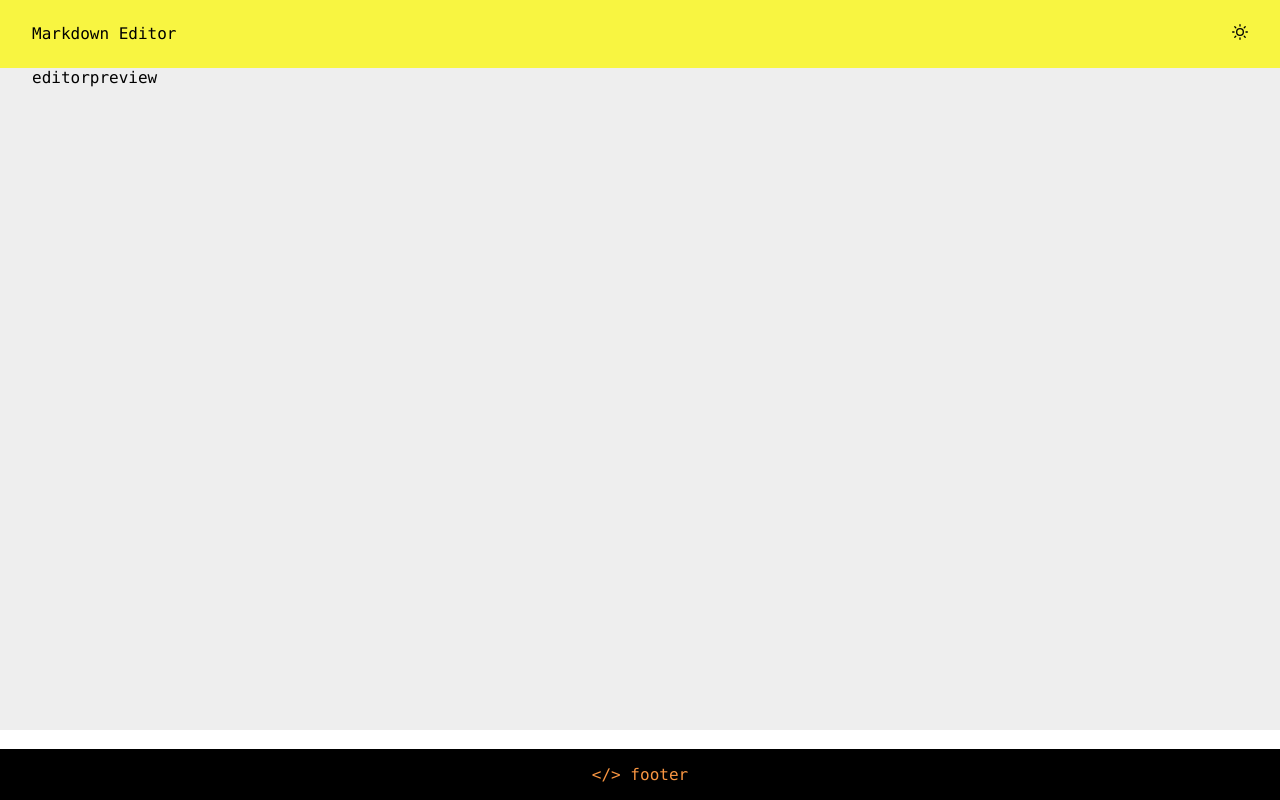
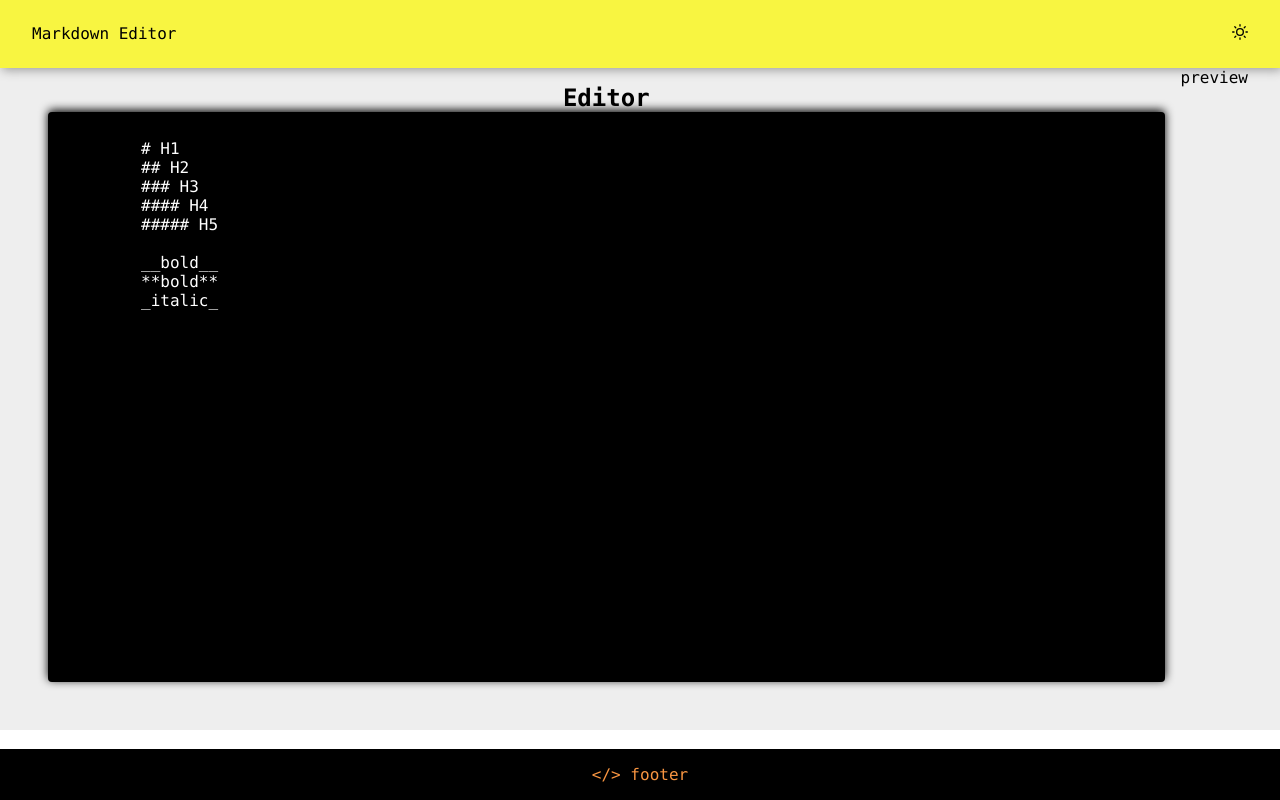
Before and after one commit to FakeStandard/react-markdown-editor, a React (Create React App) app: page / in a window 1280 px wide. Built offline with nearby package versions, Linux system fonts and the light colour scheme.

Commit message:
set the basic Editor.tsx

```diff
--- a/src/components/Editor.tsx
+++ b/src/components/Editor.tsx
@@ -1,10 +1,22 @@
 import React from "react";
 import '../styles/editor.css'
+import '../styles/shared/index.css'
 
-const Editor = () => {
+interface IProps {
+    theme: string
+    content: string
+    setContent: (value: string) => void
+}
+
+const Editor: React.FC<IProps> = ({ theme, content, setContent }) => {
     return (
-        <div className="editor">
-            editor
+        <div className="editor column">
+            <h2>Editor</h2>
+            <textarea
+                className={theme}
+                rows={9}
+                value={content}
+                onChange={(e) => setContent(e.target.value)} />
         </div>
     )
 }
--- a/src/components/Main.tsx
+++ b/src/components/Main.tsx
@@ -24,8 +24,8 @@ const Main: React.FC<IProps> = ({ theme }) => {
     )
 
     return (
-        <div className="row main">
-            <Editor />
+        <div className="main row">
+            <Editor theme={theme} content={content} setContent={setContent} />
             <Preview />
         </div>
     )
--- a/src/styles/editor.css
+++ b/src/styles/editor.css
@@ -1,2 +1,29 @@
 .editor {
+    flex: 1;
+    padding: 16px;
 }
+
+textarea {
+    height: 100%;
+    border-radius: 4px;
+    border: none;
+    font-size: 100%;
+    line-height: inherit;
+    padding: 8px 16px;
+    resize: none;
+    overflow: auto;
+}
+
+textarea :focus {
+    outline: none;
+}
+
+.dark {
+    box-shadow: 0 -2px 10px rgba(0, 0, 0, 1);
+    background: #000;
+    color: #fff;
+}
+
+.light {
+    box-shadow: 2px 2px 10px #999;
+}
```
